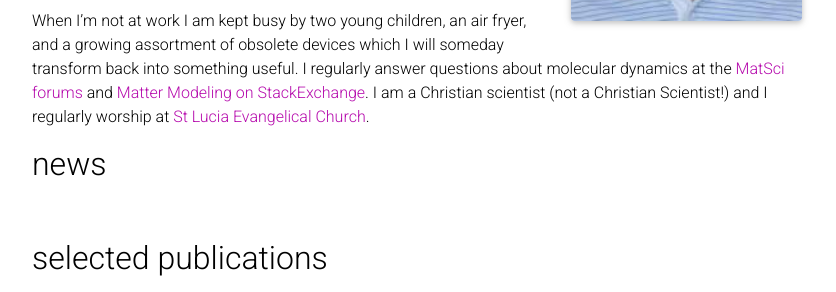
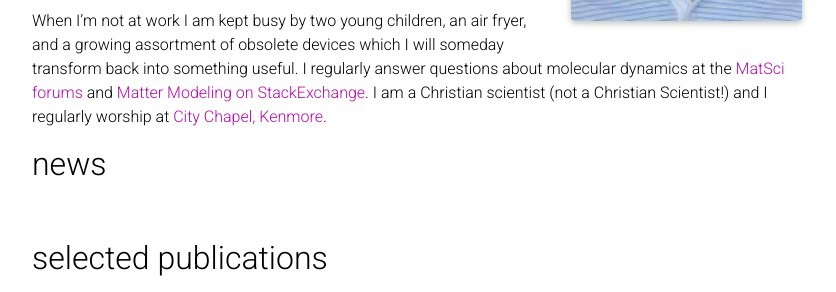
Before and after one commit to srtee/srtee.github.io, a Jekyll site: the page built from _pages/about.md, in a window 1280 px wide and 1047 px high, cut to the strip 487-779 px from the top of the window. Shown: the whole strip, without its empty margins (223-1059 px from the left). Built offline with Jekyll 4.4.1, drawn with Linux system fonts in a browser that asks for light colours; full-size pictures stand in for the smaller copies a plugin makes; comment, search, counter and statistics services are not loaded; a style sheet for code colours, icons or effects is not loaded.

Commit message:
Update about.md

```diff
--- a/_pages/about.md
+++ b/_pages/about.md
@@ -18,4 +18,4 @@ I am a physicist and coder who specializes in all molecular dynamics simulations
 
 I am also a passionate [Research Software Engineer](https://researchsoftware.org). Current academic pathways provide little recognition or progression for the work RSEs, like myself, put into developing open source software and making it accessible to the wider research community. I hope to somehow help to change that! I've joined the [RSE Association of Australia and New Zealand](https://rse-aunz.github.io) and I'm keeping an eye out for opportunities to contribute.
 
-When I'm not at work I am kept busy by two young children, an air fryer, and a growing assortment of obsolete devices which I will someday transform back into something useful. I regularly answer questions about molecular dynamics at the [MatSci forums](https://matsci.org/c/lammps/40) and [Matter Modeling on StackExchange](https://mattermodeling.stackexchange.com). I am a Christian scientist (not a Christian Scientist!) and I regularly worship at [St Lucia Evangelical Church](https://sle.church).
+When I'm not at work I am kept busy by two young children, an air fryer, and a growing assortment of obsolete devices which I will someday transform back into something useful. I regularly answer questions about molecular dynamics at the [MatSci forums](https://matsci.org/c/lammps/40) and [Matter Modeling on StackExchange](https://mattermodeling.stackexchange.com). I am a Christian scientist (not a Christian Scientist!) and I regularly worship at [City Chapel, Kenmore](https://www.citychapel.com.au/).
```
